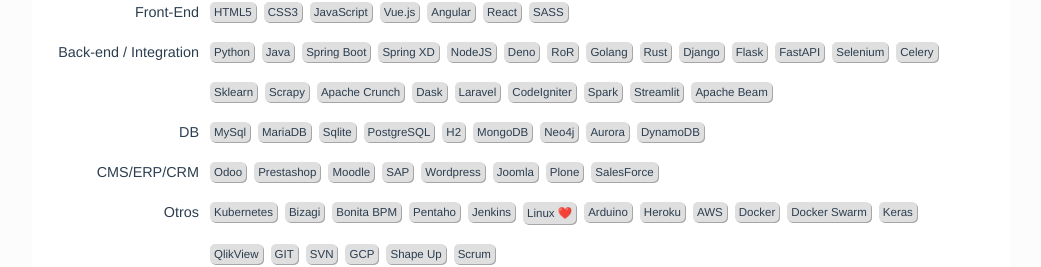
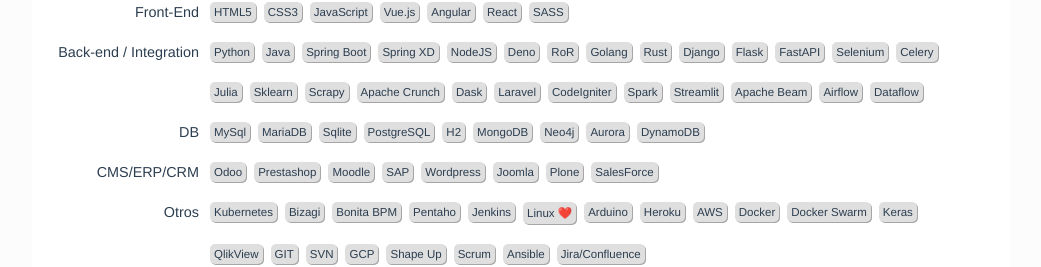
Before and after one commit to ad1cted/cv_estebanPlaza, a Vue app: page / in a window 1280 px wide. Shown: the part 534-801 px from the top of the page, without its empty margins (119-1160 px from the left). Built offline with nearby package versions, Linux system fonts and the light colour scheme; a web font is replaced by a local one.

Commit message:
UPD: multiples cambios

```diff
--- a/public/index.html
+++ b/public/index.html
@@ -17,6 +17,5 @@
 <body>
 <div id="app"></div>
 </body>
-<footer align="center">Ultima actualizacion  [lunes, 04 de Marzo de 2022 22:13:05 GMT-03:00] </footer>
 
 </html>
--- a/src/components/CV.vue
+++ b/src/components/CV.vue
@@ -9,7 +9,6 @@
     <Experience/>
     <Education/>
     <Hobbies/>
-    <Certifications/>
     <Footer/>
 
   </div>
@@ -24,7 +23,6 @@ import Experience from "@/components/Experience";
 import Education from "@/components/Education";
 import Hobbies from "@/components/Hobbies";
 import Footer from "@/components/Footer";
-import Certifications from "@/components/Certifications";
 
 export default {
   name: 'CV',
@@ -36,7 +34,6 @@ export default {
     Education,
     Hobbies,
     Footer,
-    Certifications
   },
 }
 </script>
--- a/src/components/Skills.vue
+++ b/src/components/Skills.vue
@@ -30,6 +30,7 @@
       <dd title="">Selenium</dd>
       <dd title="">Celery</dd>
       <dt></dt>
+      <dd title="">Julia</dd>
       <dd title="">Sklearn</dd>
       <dd title="">Scrapy</dd>
       <dd title="">Apache Crunch</dd>
@@ -39,6 +40,9 @@
       <dd title="">Spark</dd>
       <dd title="">Streamlit</dd>
       <dd title="">Apache Beam</dd>
+      <dd title="">Airflow</dd>
+      <dd title="">Dataflow</dd>
+
 
 
       <dt>DB</dt>
@@ -83,7 +87,8 @@
       <dd title="">GCP</dd>
       <dd title="">Shape Up</dd>
       <dd title="">Scrum</dd>
-
+      <dd title="">Ansible</dd>
+      <dd title="">Jira/Confluence</dd>
     </dl>
   </section>
 </template>
```
Also changed, not shown: package.json (+4 -4 lines).
